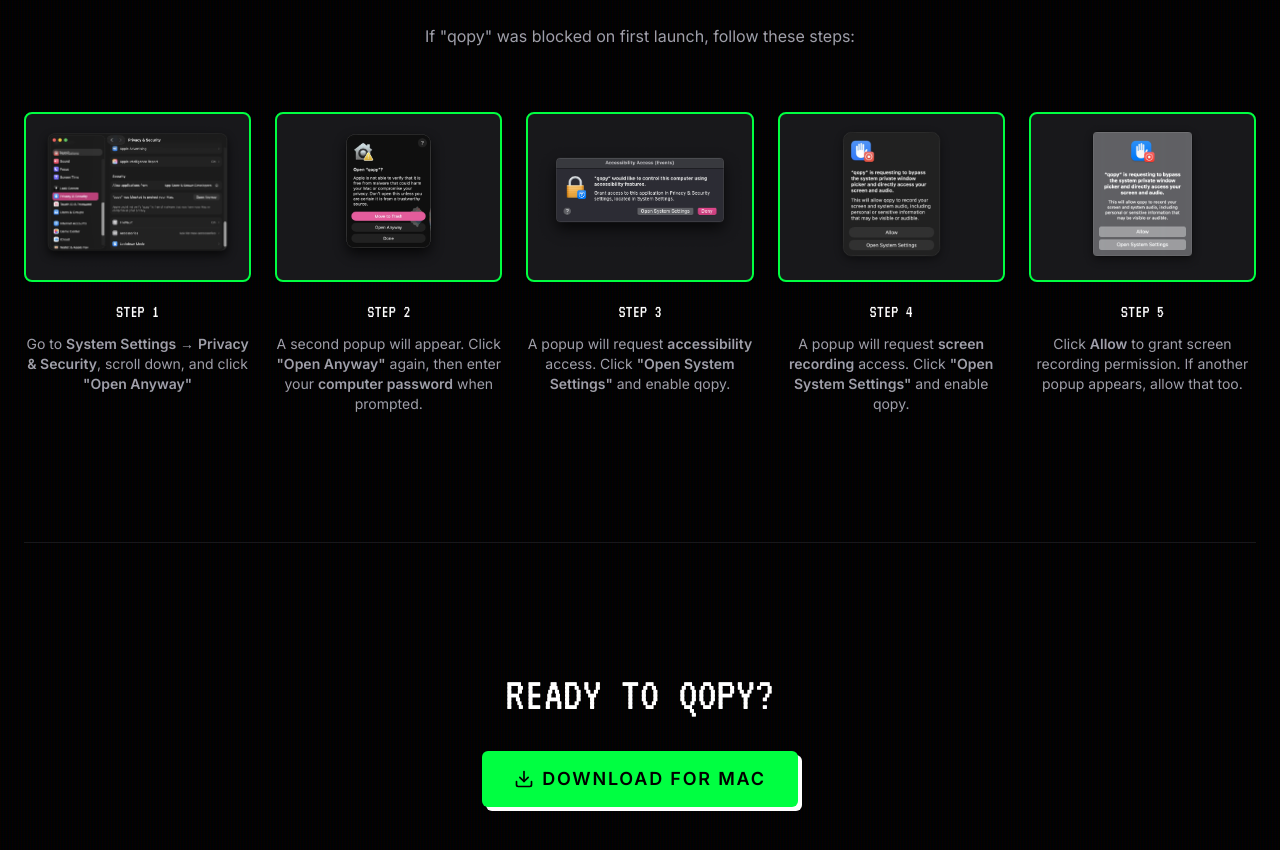
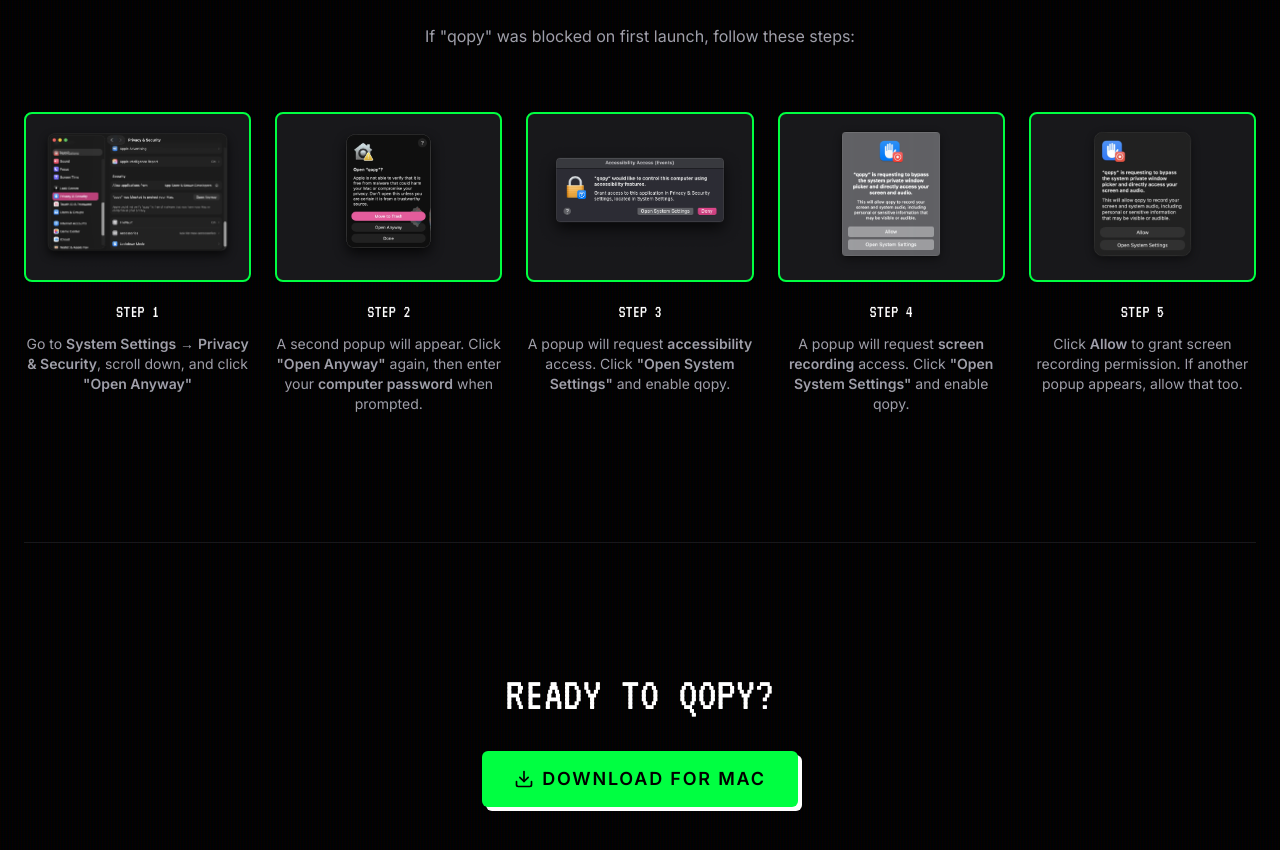
Before and after one commit to Srihar1-raman/qopy, a React (Vite) app: page / in a window 1280 px wide. Shown: the part 3001-3851 px from the top of the page. Built offline with nearby package versions, Linux system fonts and the light colour scheme.

Commit message:
Fix step order for screen recording permissions

```diff
--- a/src/App.tsx
+++ b/src/App.tsx
@@ -347,7 +347,7 @@
             {/* Step 4 */}
             <div className="flex flex-col items-center gap-4">
               <div className="w-full aspect-[4/3] bg-zinc-900 rounded-lg border-2 border-[#00FF41] overflow-hidden flex items-center justify-center p-2">
-                <img src="/third.webp" alt="Screen Recording Permission" className="w-full h-full object-contain rounded" />
+                <img src="/five.png" alt="Screen Recording Permission" className="w-full h-full object-contain rounded" />
               </div>
               <div className="text-center">
                 <h3 className="font-pixel text-lg text-white mb-2">STEP 4</h3>
@@ -358,7 +358,7 @@
             {/* Step 5 */}
             <div className="flex flex-col items-center gap-4">
               <div className="w-full aspect-[4/3] bg-zinc-900 rounded-lg border-2 border-[#00FF41] overflow-hidden flex items-center justify-center p-2">
-                <img src="/five.png" alt="Allow Screen Recording" className="w-full h-full object-contain rounded" />
+                <img src="/third.webp" alt="Allow Screen Recording" className="w-full h-full object-contain rounded" />
               </div>
               <div className="text-center">
                 <h3 className="font-pixel text-lg text-white mb-2">STEP 5</h3>
```
